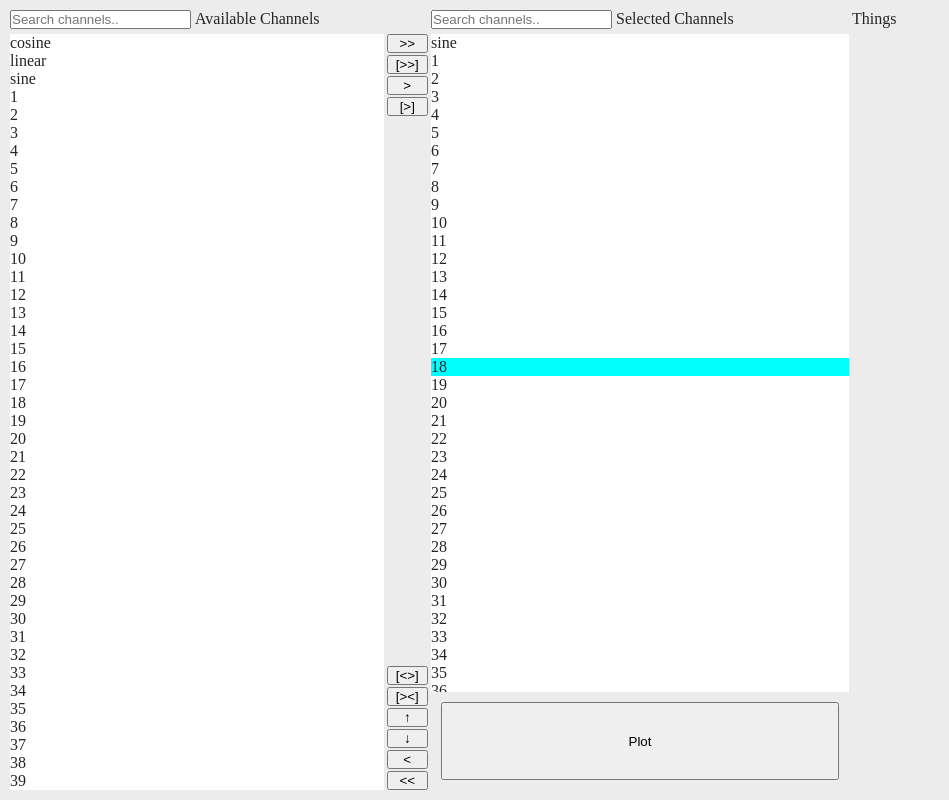
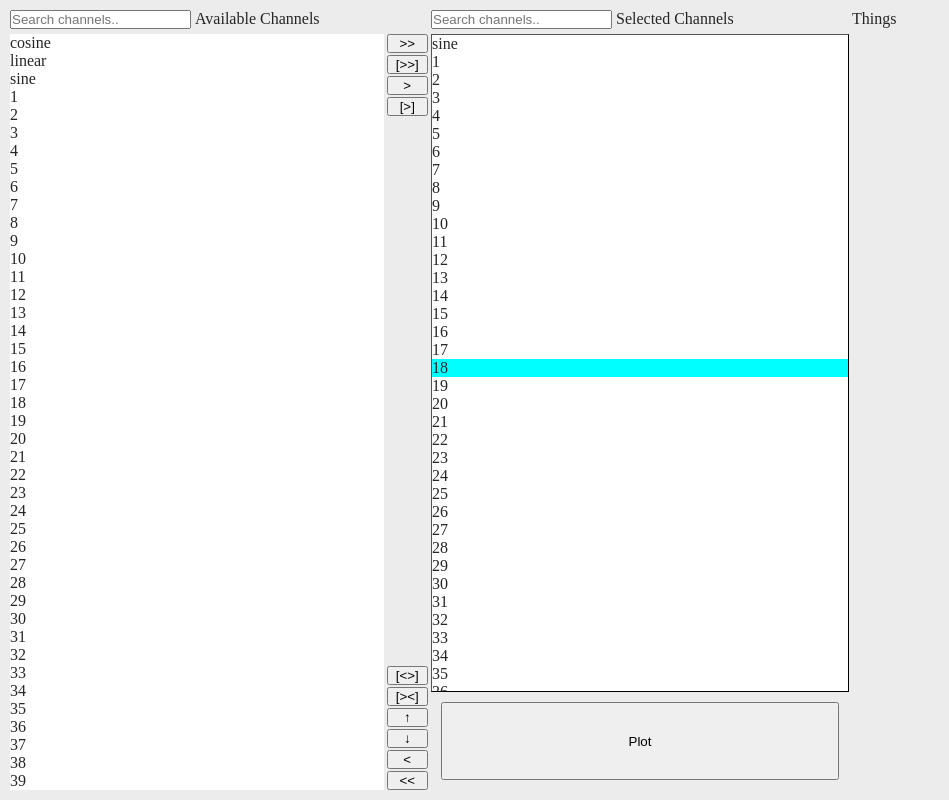
Before and after one commit to iainfox/plot-assist-v2, a website built with Vite: page index.html in a window 1280 px wide. Both pictures are taken after a click on the element 640 px from the left and 363 px from the top of the page. Shown: the whole page, without its empty margins (0-949 px from the left). Built offline with nearby package versions, Linux system fonts and the light colour scheme.

Commit message:
add border to signify which list is selected

```diff
--- a/src/styles.css
+++ b/src/styles.css
@@ -91,3 +91,7 @@ label {
     height: 10%;
     margin: 10px
 }
+
+.selected {
+    border: 1px outset black;
+}
```
